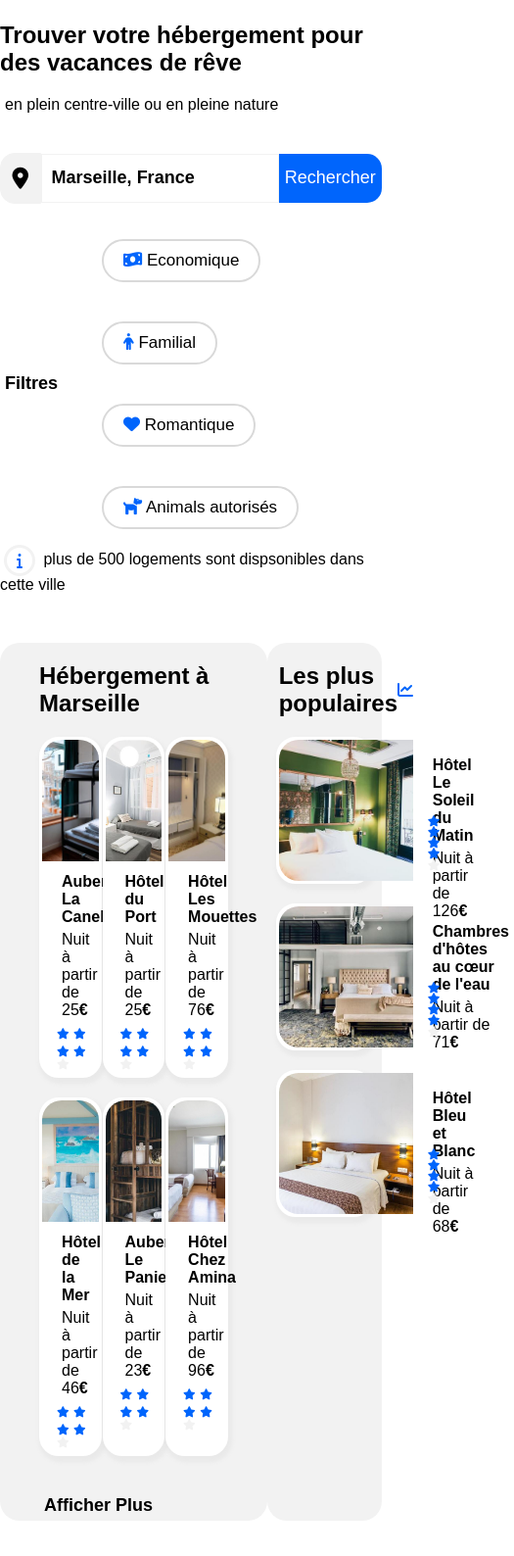
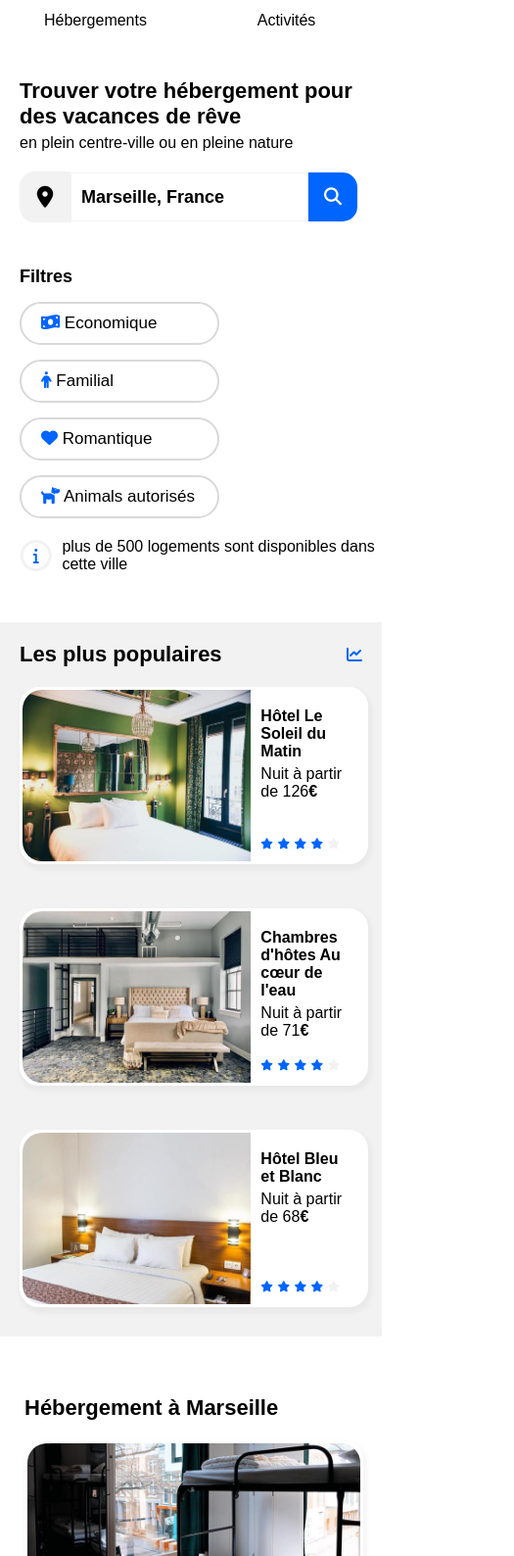
Before and after one commit to DorotheeGiey/BOOKI, a plain HTML site: page index.html in a window 390 px wide. Shown: the part 78-1666 px from the top of the page at 98% size, 525 px wide, since content can reach past the window. Drawn offline with Linux system fonts and the light colour scheme; a web font is replaced by a local one.

Commit message:
responsive - mobile

```diff
--- a/assets/css/styles.css
+++ b/assets/css/styles.css
@@ -10,30 +10,33 @@
       display:flex;
       justify-content: space-between;
       align-items: center;
-      height: 20px;
-      margin-bottom: 40px;
-      margin-top: 40px;
-      margin-right: 40px;
-
+      margin-top: 20px;
+      margin-bottom: 50px;
     }
 
-    h1 h2{
+    h1, h2{
     font-size: 22px;
     font-weight: 700;
     padding: 0px;
     margin: 0px;
    }
 
+    h2{
+      margin: 20Px 0 20px 0;
+    }
+
     p{
     font-size: 16px;
     font-weight: 400;
     padding: 0;
-    margin: 5px;
+    margin: 5px 0 5px 0;
 
    }
 
    li{
     list-style-type: none;
+    margin:0;
+    padding:0;
    }
 
    a{
@@ -41,6 +44,10 @@
     color:black;
    }
 
+   ul{
+    margin:0;
+    padding: 0;
+   }
 
 /*début feuille de style header*/
 
@@ -48,9 +55,16 @@
       height:20px;
     }
 
+  #logo_accueil img{
+      height: 100%;
+      object-fit: contain;
+    }
+
    #nav_header{
     display: flex;
     gap:50px;
+    align-items: center;
+    margin-right: 50px;
    }
 
    .lien_nav{
@@ -69,8 +83,8 @@
 /*début formulaire recherche */
 
 .form_recherche{
-  margin-top: 40px;
-  margin-bottom: 20px;
+  margin-top: 20px;
+  margin-bottom: 40px;
   display: flex;
   align-items: center;
 }
@@ -90,10 +104,9 @@
   line-height: 50px;
 }
 
-
 .zone_recherche{
   height: 50px;
-  width: 250px;
+  width: auto;
   margin: 0px;
   padding: 0px;
   font-weight: 700;
@@ -104,18 +117,23 @@
 
 ::placeholder {
   padding-left: 10px;
-  color: black;}
+  color: black;
+}
 
 .bouton_recherche{
   background-color: #0065FC;
   font-size: 18px;
   color: white;
   border:none;
+  height: 50px;
   width: 130px;
-  height: 50px;
   border-radius: 0 15px 15px 0;
   text-align: center;
   cursor: pointer;
+}
+
+.loupe{
+  display : none;
 }
 
 /* début feuille de styles section filtres */
@@ -129,6 +147,7 @@
   #section_filtres{
     display: flex;
     align-items: center;
+    margin: 20px 0 20px 0;
      }
 
   .liste_filtres{
@@ -136,6 +155,7 @@
     gap: 40px;
     flex-wrap: wrap;
     align-items: center;
+    margin-left: 20px;
    }
 
   .bouton_filtres{
@@ -143,10 +163,7 @@
     border : solid 2px #D9D9D9;
     font-size: 17px;
     border-radius: 25px;
-    padding-left : 20px;
-    padding-right: 20px;
-    padding-top: 10px;
-    padding-bottom: 10px;
+    padding : 10px 20px 10px 20px;
      }
 
    .bouton_filtres:hover{
@@ -165,16 +182,18 @@
 
 #hebergements{
   display: flex;
+  gap:40px;
   justify-content: space-between;
   margin-top: 50px;
   margin-bottom: 50px;
 }
 
 .selection_hebergement{
-  width: 62%;
+  width: 70%;
   background-color: #F2F2F2;
-  padding-left: 40px;
+  padding-left : 40px;
   padding-right: 40px;
+  padding-bottom: 20px;
   border-radius: 20px;
 }
 
@@ -182,7 +201,7 @@ h3{
   font-size: 16px;
   font-weight: 700;
   padding: 0;
-  margin: 5px;
+  margin : 3px 0 5px 0;
 }
 
 .herbergement_cards{
@@ -190,7 +209,8 @@ h3{
   flex-direction: row;
   flex-wrap: wrap;
   justify-content: space-between;
-  margin-bottom: 40px;
+  height: auto;
+  margin-bottom: 30px;
 }
 
 .hebergement_card{
@@ -199,7 +219,6 @@ h3{
  border-radius: 20px;
  border: solid 3px white;
  box-shadow: 2px 4px 4px 2px rgba(160, 160, 160, 0.1);
- padding-bottom: 5px;
 }
 
 .margin_card{
@@ -208,32 +227,25 @@ h3{
 
 .card img{
   width: 100%;
-  height: 124px;
+  height: auto;
+  aspect-ratio: 16/7;
   border-radius: 20px 20px 0 0;
   object-fit: cover;
 }
 
 .text_card{
-  padding-left: 15px;
-  padding-top: 7px;
+  padding :10px;
 }
-
 
 .card p{
   font-size: 14px;
   font-weight: 400;
-  padding: 5px;
 }
 
 .text_card i{
   font-size: 70%;
-  padding: 0;
-  margin: 0;
 }
 
-.selection_hebergement p{
-  margin-bottom: 5px;
-}
 
 /*populaire*/
 
@@ -241,38 +253,36 @@ h3{
   width: 30%;
   background-color: #F2F2F2;
   border-radius: 20px;
-  padding : auto;
 }
 
 .selection_populaire_entete{
   display: flex;
   flex-direction: row;
-  justify-content: space-between;
+  justify-content: space-around;
   align-items: center;
-  width: 80%;
-  margin: auto;
 }
 
 .populaire_card{
-  margin : auto;
   width: 80%;
-  height:144px;
+  height:145px;
   background-color: white;
   border-radius: 20px;
   border: solid 3px white;
   box-shadow: 2px 4px 4px 2px rgba(160, 160, 160, 0.1);
   display: flex;
+  margin: auto;
+  margin-bottom: 30px;
   position: relative;
-  margin-bottom: 20px;
-
 }
 
 .populaire_card img{
   height: 100%;
-  width: 137px;
+  width: auto;
+  aspect-ratio:1;
   border-radius: 20px 0 0 20px ;
   object-fit: cover;
 }
+
 .populaire_card .text_card{
   margin-top: 5px;
 }
@@ -280,14 +290,9 @@ h3{
 .populaire_card .note{
   position: absolute;
   bottom: 10px;
-
 }
 
 /*activités*/
-
-#activites{
-  max-width: 1400px;
-}
 
 .selection_activites{
   display: flex;
@@ -298,7 +303,8 @@ h3{
 
 .activite_card{
   width: 23%;
-  height: 440px;
+  height: auto;
+  aspect-ratio: 9/11;
   border-radius: 20px;
   background-color: white;
   box-shadow: 2px 4px 4px 2px rgba(160, 160, 160, 0.1);
@@ -306,7 +312,8 @@ h3{
 
 .activite_card img{
   width: 100%;
-  height: 390px;
+  height: auto;
+  aspect-ratio: 9/11;
   border-radius: 20px 20px 0 0;
   object-fit: cover;
 }
@@ -327,19 +334,294 @@ footer{
   padding: 50px;
  }
 
- .footer_ul{
+ .footer_ul li{
+  padding: 5px 0 5px 0;
+ }
+
+/*mediaqueries*/
+
+@media screen and (max-width:992px) {
+
+  body{
+    max-width: 900px;
+    margin: auto;
+  }
+
+  #hebergements{
+    display: flex;
+    flex-direction: column;
+  }
+
+  .selection_hebergement{
+    width: 100%;
+    padding:0;
+    padding-bottom: 10px;
+  }
+
+  .selection_hebergement h2{
+    padding-left: 25px
+  }
+
+  .selection_hebergement p{
+    padding-left: 25px;
+    }
+
+  .hebergement_card p{
     padding: 0;
     }
 
- .footer_ul li{
-  padding: 3px;
+  .herbergement_cards{
+    padding-left: 25px;
+    padding-right: 25px;
+  }
+
+  .selection_populaire{
+    width: 100%;
+  }
+
+  .selection_populaire_entete{
+    display: flex;
+    flex-direction: row;
+    justify-content: space-between;
+    align-items: center;
+    padding-left: 20px;
+    padding-right: 20px;
+  }
+
+  .populaire_cards{
+    display: flex;
+    flex-direction: row;
+    gap: 15px;
+    justify-content: space-between;
+    padding-left: 20px;
+    padding-right: 20px;
+  }
+
+  .populaire_card{
+    width: 252px;
+    }
+
+  .img_pop_card img{
+    width: 100px;
+  }
+
+  .activite_card{
+    height: 320px;
+  }
+  .activite_card img{
+    height: 250px;
+  }
+
+  footer{
+    max-width: 992px;
+    gap: 100px;
+   }
+  }
+
+  @media screen and (max-width:768px) {
+
+    body{
+      max-width: 768px;
+      margin:auto;
+    }
+
+    header {
+      display:flex;
+      flex-direction: column;
+      margin: 20px 0 50px 0;
+    }
+
+    #logo_accueil{
+      height: 30px;
+      margin-bottom: 40px;
+    }
+
+    nav{
+      width: 100%;
+    }
+
+    #nav_header{
+      margin-right: 0px;
+      gap:0;
+     }
+
+    nav ul li{
+    width: 50%;
+    text-align: center;
+     }
+
+    nav ul li:hover{
+      color: #0065FC;
+      border-top:0;
+      border-bottom: solid 2px #0065FC ;
+      padding-bottom: 20px;
+    }
+
+    .lien_nav:hover{
+      border-top: 0 ;
     }
 
 
+/*
+   #nav_header{
+    display: flex;
+    gap:50px;
+    align-items: center;
+    margin-right: 50px;
+   }
+
+   .lien_nav{
+    text-decoration: none;
+    color:black;
+    font-size: 16px;
+    font-weight: 500;
+   }
+
+   .lien_nav:hover{
+      color: #0065FC;
+      border-top: solid 2px #0065FC ;
+      padding-top: 20px;
+    }
+*/
+
+    .bouton_recherche{
+      display:none;
+    }
+
+    .loupe{
+      display: block;
+      height: 50px;
+      width: 50px;
+      background-color: #0065FC;
+      border-radius: 0 15px 15px 0;
+      color: white;
+      font-size: 18px;
+      text-align: center;
+    }
+
+    .fa-magnifying-glass{
+      line-height: 50px;
+    }
+    #section_choix_filtres{
+      margin-left: 20px;
+    }
+
+
+    #section_filtres{
+      display: flex;
+      flex-direction: column;
+      align-items: flex-start;
+    }
+
+    .liste_filtres{
+      gap:15px;
+    }
+
+    .bouton_filtres{
+      width: 160px;
+    }
+
+    .liste_filtres{
+      margin:0;
+      margin-top:10px;
+     }
+
+    .informations_filtres{
+      display: flex;
+      gap:10px;
+      align-items: center;
+    }
+
+    #hebergements{
+      display: flex;
+      flex-direction: column-reverse;
+    }
+    .selection_hebergement{
+      background-color: white;
+    }
+
+    .herbergement_cards{
+      display: flex;
+      flex-direction: column;
+    }
+
+    .margin_card{
+      margin-bottom: 0px;
+    }
+
+    .hebergement_card{
+      width: 100%;
+      aspect-ratio: 16/9;
+      margin-bottom: 20px;
+    }
+
+    .card img{
+      width: 100%;
+      height: auto;
+      aspect-ratio: 2;
+      border-radius: 20px 20px 0 0;
+      object-fit: cover;
+    }
+
+    .selection_populaire{
+      border-radius: 0;
+    }
+
+    .populaire_cards{
+      display: flex;
+      flex-direction: column;
+    }
+
+    .populaire_card{
+      width: 100%;
+      height: auto;
+      aspect-ratio: 2/1;
+    }
+
+    .populaire_card img{
+      height: 100%;
+      width: auto;
+      aspect-ratio: 4/3;
+    }
+
+    .selection_activites{
+      display: flex;
+      flex-direction: column;
+    }
+
+    .activite_card{
+      width: 100%;
+      height: 440px;
+    }
+
+    #activites{
+      padding-left: 20px;
+      padding-right: 20px;
+    }
+
+    .activite_card{
+      width: 100%;
+      height: auto;
+      aspect-ratio: 16/9;
+      margin-bottom: 30px;
+    }
+
+    footer{
+      max-width: 768px;
+      display: flex;
+      flex-direction: column;
+      gap:30px;
+     }
+
+
+  }
+
+
+/*
 
 
 
-/* .card {
+.card {
     box-shadow: 0 4px 8px 0 rgba(0,0,0,0.2);
     transition: 0.3s;
     border-radius: 5px;
--- a/index.html
+++ b/index.html
@@ -4,6 +4,7 @@
 <meta charset="utf-8">
 <title>Booki - agence de voyage</title>
 <script src="https://kit.fontawesome.com/e8f67790b3.js" crossorigin="anonymous"></script>
+<meta name="viewport" content="width=device-width, initial-scale=1.0">
 <link rel="preconnect" href="https://fonts.googleapis.com">
 <link rel="preconnect" href="https://fonts.gstatic.com" crossorigin>
 <link href="https : //fonts.googleapis.com/css2?family= Raleway :wght@400;700 & display=swap" rel="stylesheet">
@@ -14,7 +15,9 @@
 </head>
 <body>
 <header>
-  <img id="logo_accueil" src="assets/images/logo/Booki.png" alt="Logo Booki">
+  <div id="logo_accueil">
+  <img src="assets/images/logo/Booki@3x.png" alt="Logo Booki">
+  </div>
   <nav>
     <ul id="nav_header">
         <li>
@@ -43,6 +46,9 @@
       </div>
         <input class="zone_recherche" type="text" placeholder="Marseille, France"/>
         <input class="bouton_recherche" type="submit" value=Rechercher>
+        <div class="loupe">
+          <i class="fa-solid fa-magnifying-glass"></i>
+        </div>
     </form>
 
   </div>
@@ -82,7 +88,7 @@
         <i class="fa-regular fa-circle fa-stack-2x fa-grey"></i>
         <i class="fa-solid fa-info fa-blue fa-blue fa-stack-1x"></i>
       </div>
-      <span>plus de 500 logements sont dispsonibles dans cette ville</span>
+      <span>plus de 500 logements sont disponibles dans cette ville</span>
   </div>
 
 </section>
@@ -96,7 +102,6 @@
       <h2>Hébergement à Marseille</h2>
 
       <div class="herbergement_cards">
-
 
         <div class="hebergement_card margin_card">
           <a href="">
@@ -159,7 +164,7 @@
          </div>
 
 
-        <div class="hebergement_card">
+        <div class="hebergement_card margin_card2">
         <a href="">
          <div class="card">
            <img src="assets/Images/hebergements/4_small/annie-spratt-Eg1qcIitAuA-unsplash.jpg"  alt="photo hotel de la mer">
@@ -179,7 +184,7 @@
          </div>
 
 
-        <div class="hebergement_card">
+        <div class="hebergement_card margin_card2">
           <a href="">
          <div class="card">
            <img src="assets/Images/hebergements/4_small/nicate-lee-kT-ZyaiwBe0-unsplash.jpg"  alt="photo Auberge le Panier">
@@ -198,7 +203,7 @@
           </a>
          </div>
 
-        <div class="hebergement_card">
+        <div class="hebergement_card margin_card2">
           <a href="">
          <div class="card">
            <img src="assets/Images/hebergements/4_small/febrian-zakaria-M6S1WvfW68A-unsplash.jpg"  alt="photo Auberge le Panier">
@@ -217,7 +222,7 @@
         </a>
          </div>
 
-    </div>
+        </div class="bouton_afficherplus">
         <a href="">
         <p class="sous-titre">Afficher Plus</p>
         </a>
@@ -231,6 +236,8 @@
           <h2>Les plus populaires</h2>
           <i class="fa-solid fa-chart-line fa-blue"></i>
         </div>
+
+        <div class="populaire_cards">
 
             <a href="">
             <div class="populaire_card">
@@ -257,7 +264,7 @@
                     <img src="assets/Images/hebergements/4_small/aw-creative-VGs8z60yT2c-unsplash.jpg"  alt="photo Chambres d'hôtes au cœur de l'eau ">
                 </div>
                     <div class="text_card">
-            <h3>Chambres d'hôtes au cœur de l'eau </h3>
+                      <h3>Chambres d'hôtes Au cœur de l'eau </h3>
                       <p>Nuit à partir de 71<strong>€</strong></p>
                       <div class="note">
                         <i class="fa-solid fa-star fa-blue"></i>
@@ -288,6 +295,8 @@
                     </div>
               </div>
               </a>
+
+        </div>
 
     </div>
 
@@ -346,7 +355,7 @@
 
 <footer>
 
-  <div class="col1_footer">
+  <div class="col_footer">
     <p class="sous-titre"> A propos</p>
     <ul class="footer_ul">
       <li>Fonctionnement du site</li>
@@ -355,7 +364,7 @@
     </ul>
   </div>
 
-  <div class="col2_footer">
+  <div class="col_footer">
     <p class="sous-titre"> Nos hébergements</p>
     <ul class="footer_ul">
       <li>Charte qualité</li>
@@ -363,7 +372,7 @@
     </ul>
   </div>
 
-  <div class="col3_footer">
+  <div class="col_footer">
     <p class="sous-titre"> Assistance</p>
     <ul class="footer_ul">
       <li>Centre d'aide</li>
```
Lines whose indentation alone changed are shown as unchanged.
